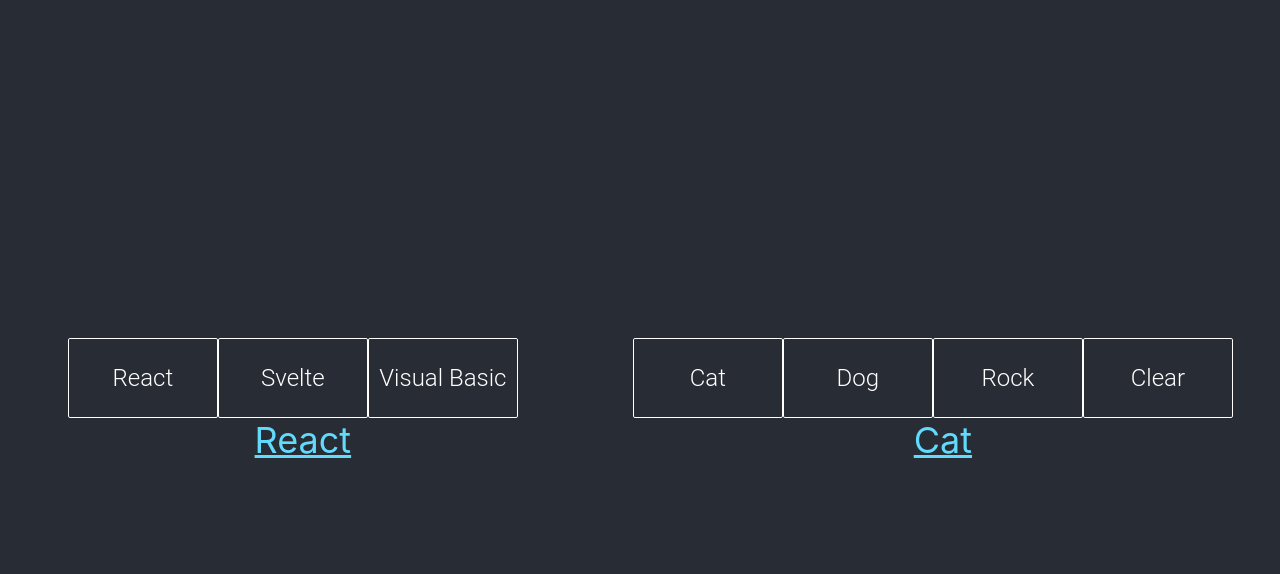
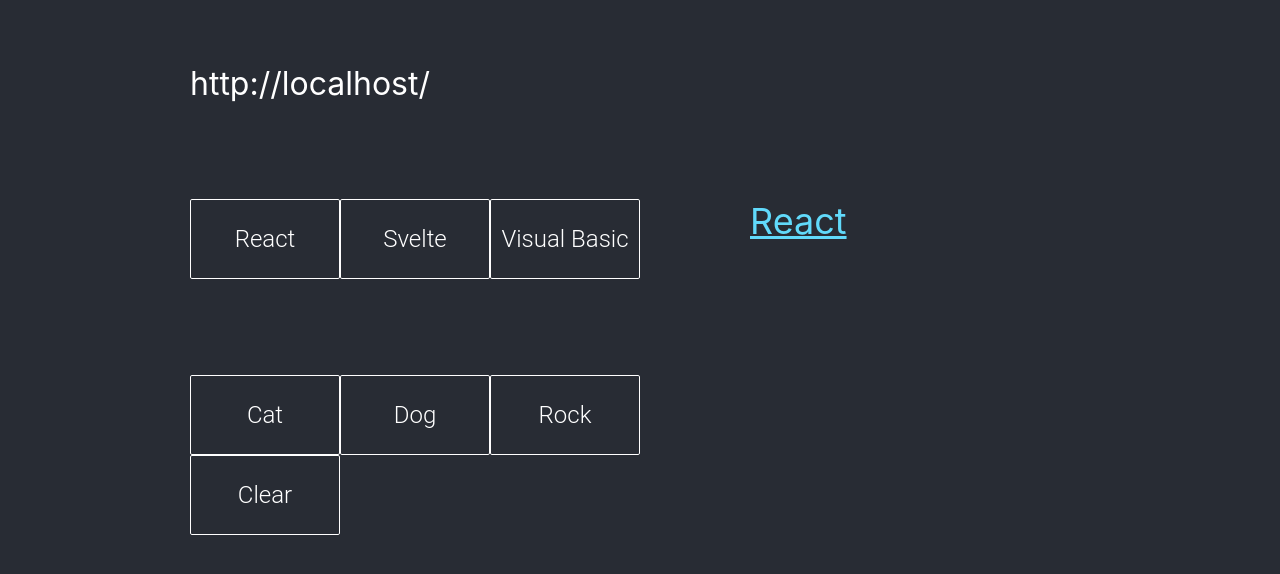
Before and after one commit to reeddunkle/useUrlState-demo, a React (Create React App) app: page / in a window 1280 px wide. Shown: the top 574 px of the page. Built offline with nearby package versions, Linux system fonts and the light colour scheme.

Commit message:
Style demo

```diff
--- a/src/App.css
+++ b/src/App.css
@@ -1,5 +1,43 @@
 .App {
-  text-align: center;
+  background-color: #282c34;
+  color: white;
+  font-size: calc(20px + 2vmin);
+  min-height: 100vh;
+}
+
+.url-text {
+  font-size: 2rem;
+  grid-area: url-text;
+}
+
+.language-buttons {
+  grid-area: language-buttons;
+}
+
+.language-text {
+  grid-area: language-text;
+}
+
+.animal-text {
+  grid-area: animal-text;
+}
+
+.animal-buttons {
+  grid-area: animal-buttons;
+}
+
+.grid-container {
+  display: grid;
+  grid-template-columns: auto;
+  grid-template-rows: auto;
+  grid-template-areas:
+    "url-text url-text"
+    "language-buttons language-text"
+    "animal-buttons animal-text";
+  row-gap: 6rem;
+  margin: 0 auto;
+  padding-top: 4rem;
+  width: 900px;
 }
 
 .App-logo {
@@ -11,16 +49,6 @@
   .App-logo {
     animation: App-logo-spin infinite 20s linear;
   }
-}
-
-.App-header {
-  background-color: #282c34;
-  min-height: 100vh;
-  display: flex;
-  align-items: center;
-  justify-content: center;
-  font-size: calc(20px + 2vmin);
-  color: white;
 }
 
 .App-link {
--- a/src/App.js
+++ b/src/App.js
@@ -8,7 +8,7 @@
 function App() {
   const [urlState, setUrlState] = useUrlState();
 
-  const { company = "React", pet = "Cat" } = urlState;
+  const { company = "React", pet = "" } = urlState;
 
   const setCompany = (comp) => {
     setUrlState({
@@ -25,29 +25,30 @@
 
   return (
     <div className="App">
-      <header className="App-header">
-        <div>
+      <div className="grid-container">
+        <div className="url-text">{window.location.toString()}</div>
+        <div className="language-buttons">
           {languages.map((lang) => (
             <button key={lang} onClick={() => setCompany(lang)}>
               {lang}
             </button>
           ))}
-          <a className="App-link" href="/">
-            {company}
-          </a>
         </div>
-        <div>
+        <a className="App-link language-text" href="/">
+          {company}
+        </a>
+        <div className="animal-buttons">
           {animals.map((animal) => (
             <button key={animal} onClick={() => setPet(animal)}>
               {animal}
             </button>
           ))}
           <button onClick={() => setPet(null)}>Clear</button>
-          <a className="App-link" href="/">
-            {pet}
-          </a>
         </div>
-      </header>
+        <a className="App-link animal-text" href="/">
+          {pet}
+        </a>
+      </div>
     </div>
   );
 }
```
